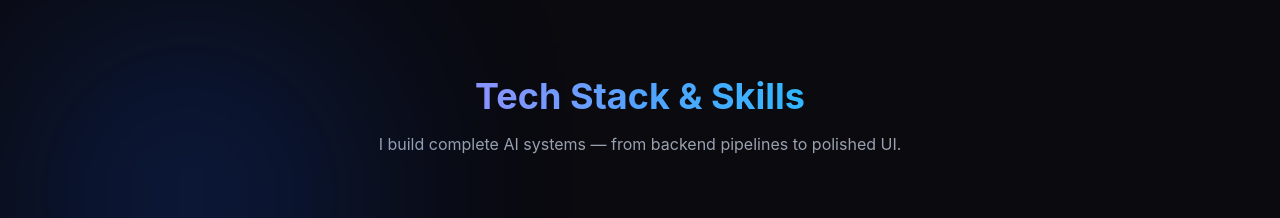
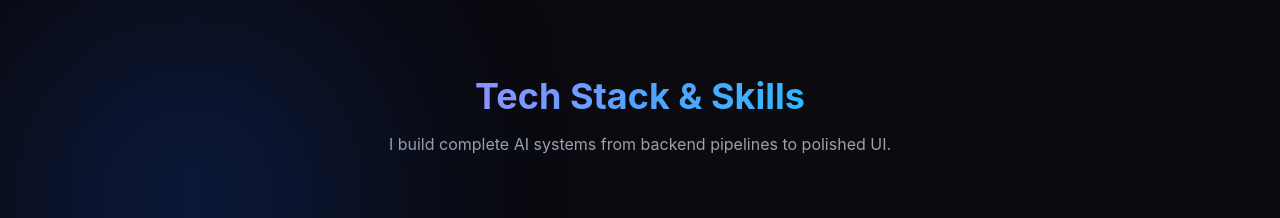
Before and after one commit to Himanshu110109/portfolio, a React (Vite) app: page / in a window 1280 px wide. Shown: the part 3360-3578 px from the top of the page. Built offline with nearby package versions, Linux system fonts and the light colour scheme.

Commit message:
Update Skills.jsx

```diff
--- a/src/components/Skills.jsx
+++ b/src/components/Skills.jsx
@@ -71,7 +71,7 @@ export default function Skills() {
           </h2>
 
           <p className="text-gray-400 text-sm sm:text-base px-2 sm:px-0">
-            I build complete AI systems — from backend pipelines to polished UI.
+            I build complete AI systems from backend pipelines to polished UI.
           </p>
         </div>
 
```
